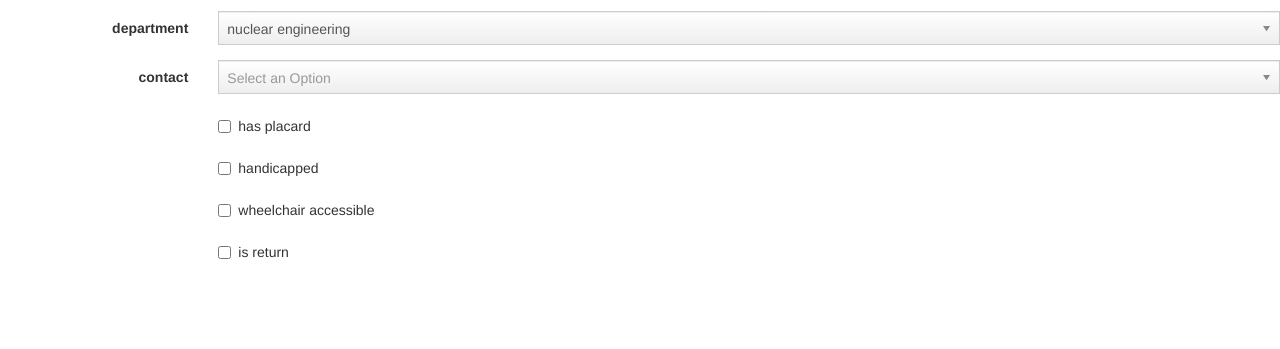
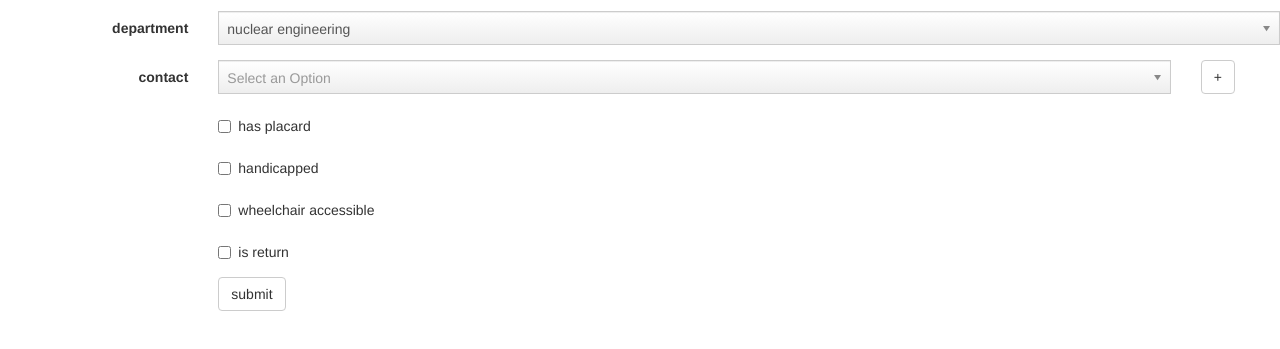
Before and after one commit to jdeveloperw/ut-parking-records, a website: page ui/app/index.html in a window 1280 px wide. Shown: the part 381-730 px from the top of the page. Drawn offline with Linux system fonts and the light colour scheme.

Commit message:
add submit button

```diff
--- a/ui/app/partials/input.html
+++ b/ui/app/partials/input.html
@@ -5,6 +5,7 @@
 <form class='css-form form-horizontal'
       role='form'
       data-ng-controller="InputFormController"
+      name='input_form'
       novalidate>
 
   <div class='form-group'>
@@ -20,7 +21,6 @@
     </div>
   </div>
 
-  <!-- TODO should we be using html5 min/max? -->
   <div class='form-group'
        data-ng-controller='YearController'>
     <label class='col-sm-2 control-label'>
@@ -156,11 +156,14 @@
     <label class='col-sm-2 control-label'>
       contact
     </label>
-    <div class="col-sm-10">
+    <div class="col-sm-9">
       <select chosen
               class='form-control'
               required>
       </select>
+    </div>
+    <div class="col-sm-1">
+      <button type="button" class="btn btn-default">+</button>
     </div>
   </div>
 
@@ -203,4 +206,14 @@
       </div>
     </div>
   </div>
+
+  <div class="form-group">
+    <div class="col-sm-offset-2 col-sm-10">
+      <button type="submit"
+              data-ng-disabled="input_form.$invalid"
+              class="btn btn-default">
+        submit
+      </button>
+    </div>
+  </div>
 </form>
```
